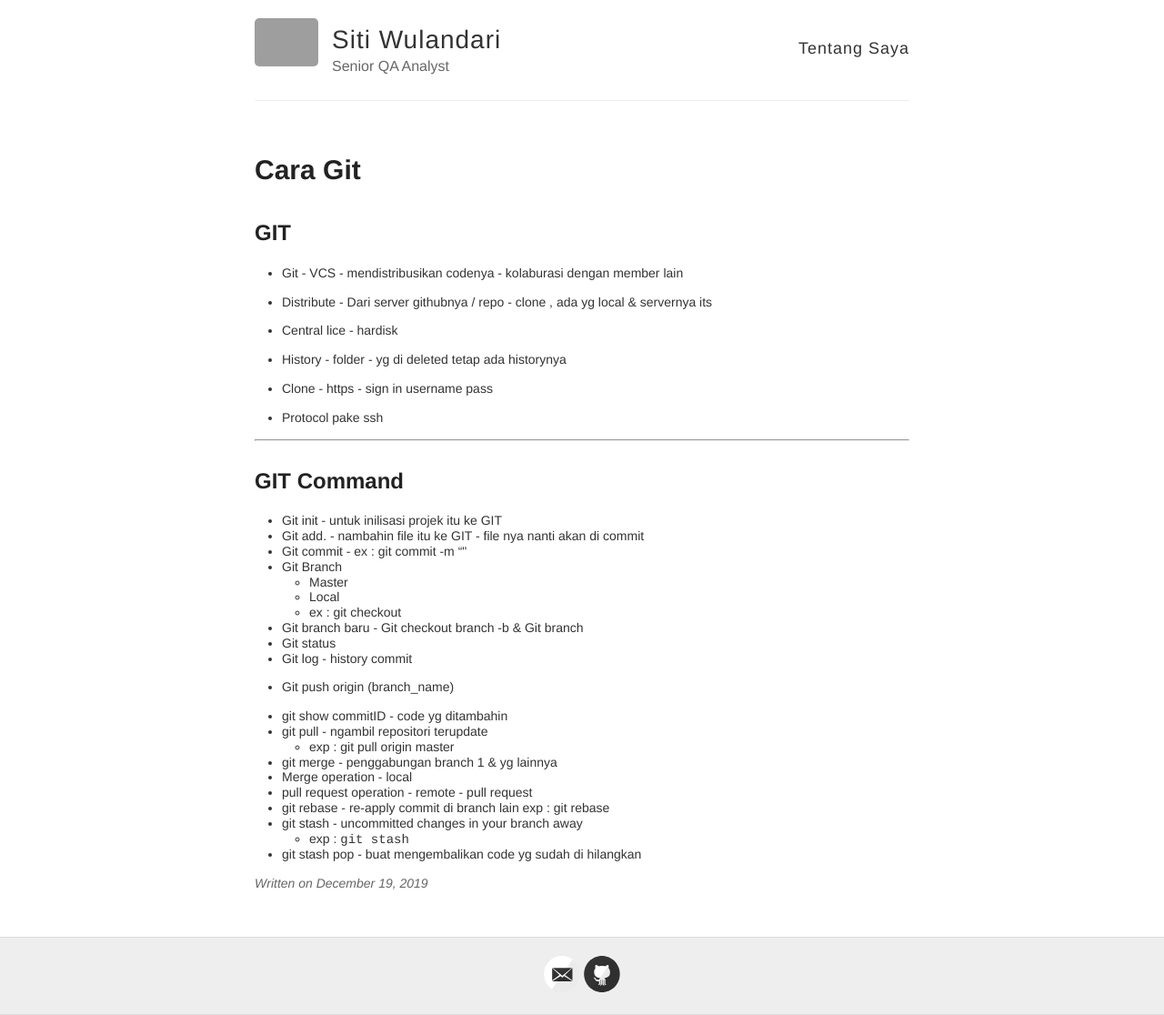
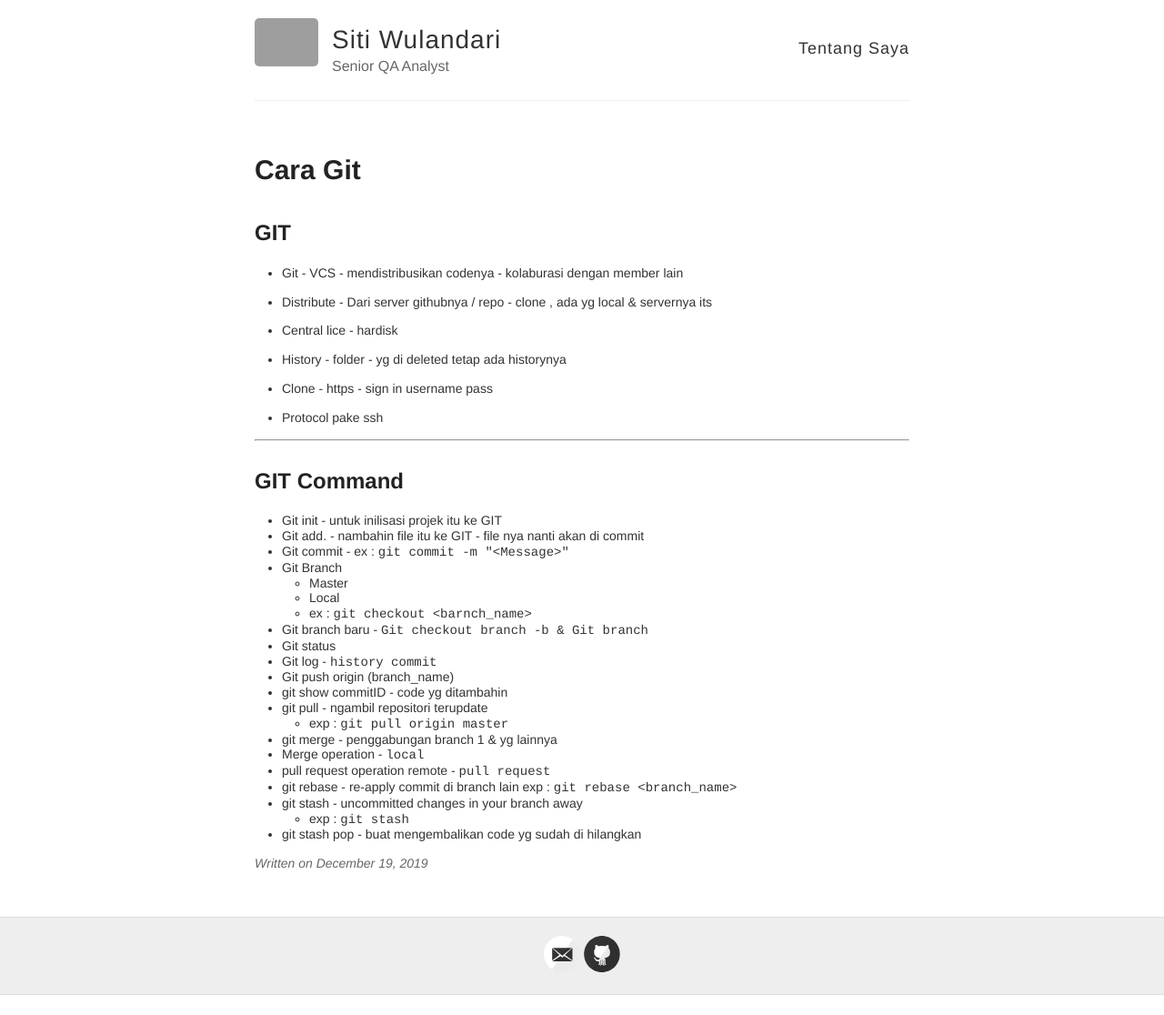
Before and after one commit to sitiwulandari/sitiwulandari.github.io, a Jekyll site: the page built from _posts/2019-12-19-Cara-GIT.md, in a window 1280 px wide. Shown: the whole page at 91% size. Built offline with Jekyll 4.4.1, drawn with Linux system fonts in a browser that asks for light colours; our own code applies the rules of GitHub Pages for plain Markdown files; after the commit the page ends 1094 px from its top, so only the background shows below that; grey boxes are pictures that could not be loaded.

Commit message:
Update 2019-12-19-Cara-GIT.md

```diff
--- a/_posts/2019-12-19-Cara-GIT.md
+++ b/_posts/2019-12-19-Cara-GIT.md
@@ -19,25 +19,24 @@
 * Git init - untuk inilisasi projek itu ke GIT
 * Git add. - nambahin file itu ke GIT - file nya nanti akan di commit
 * Git commit -
-    ex : git commit -m "<Message>"
+    ex : `git commit -m "<Message>"`
 * Git Branch
     - Master
     - Local
-    - ex : git checkout <barnch_name>
-* Git branch baru - Git checkout branch -b & Git branch
+    - ex : `git checkout <barnch_name>`
+* Git branch baru - `Git checkout branch -b & Git branch`
 * Git status
-* Git log - history commit
+* Git log - `history commit`
 * Git push origin (branch_name)
-
 * git show commitID - code yg ditambahin
 * git pull - ngambil repositori terupdate
-    - exp : git pull origin master
+    - exp : `git pull origin master`
 * git merge - penggabungan branch 1 & yg lainnya
-* Merge operation - local
-* pull request operation -
-        remote -  pull request
+* Merge operation - `local`
+* pull request operation
+        remote -  `pull request`
 * git rebase - re-apply commit di branch lain
-    exp : git rebase <branch_name>
+    exp : `git rebase <branch_name>`
 * git stash - uncommitted changes in your branch away
     - exp : `git stash`
 * git stash pop - buat mengembalikan code yg sudah di hilangkan
```
